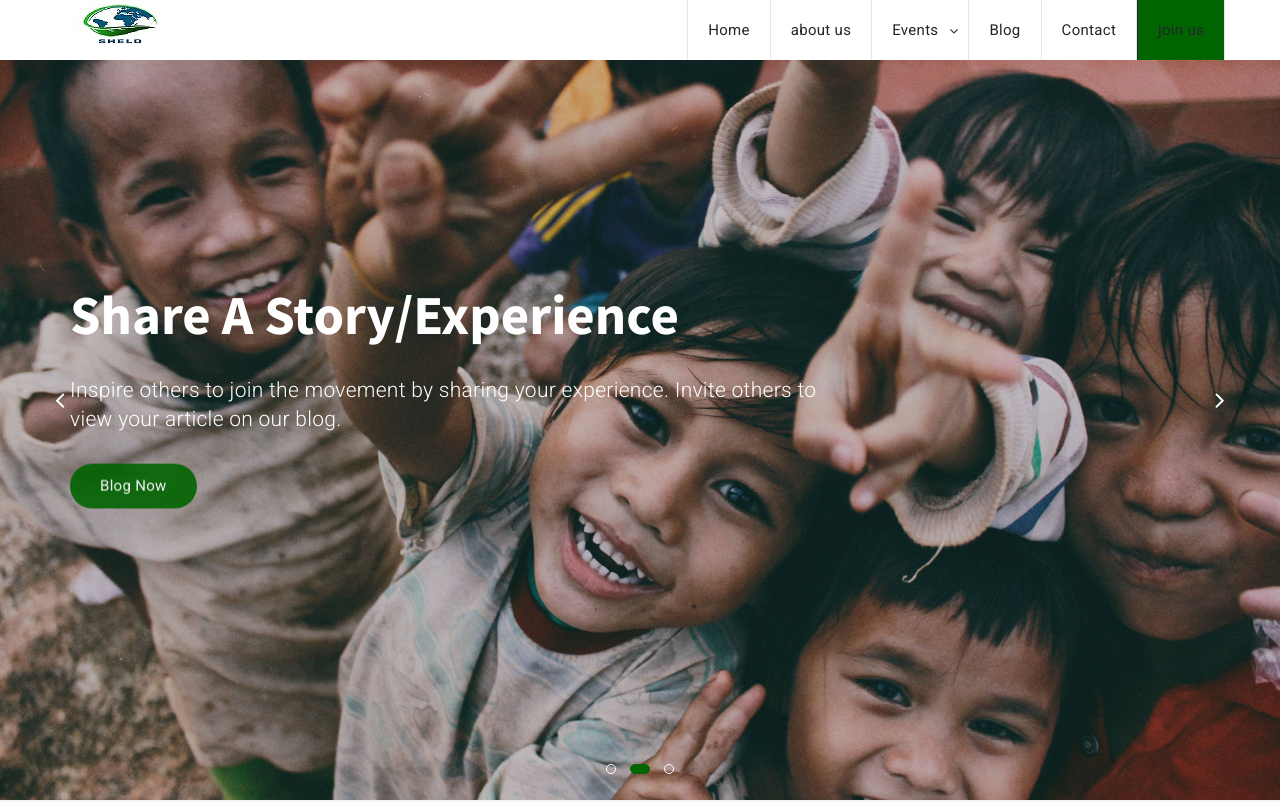
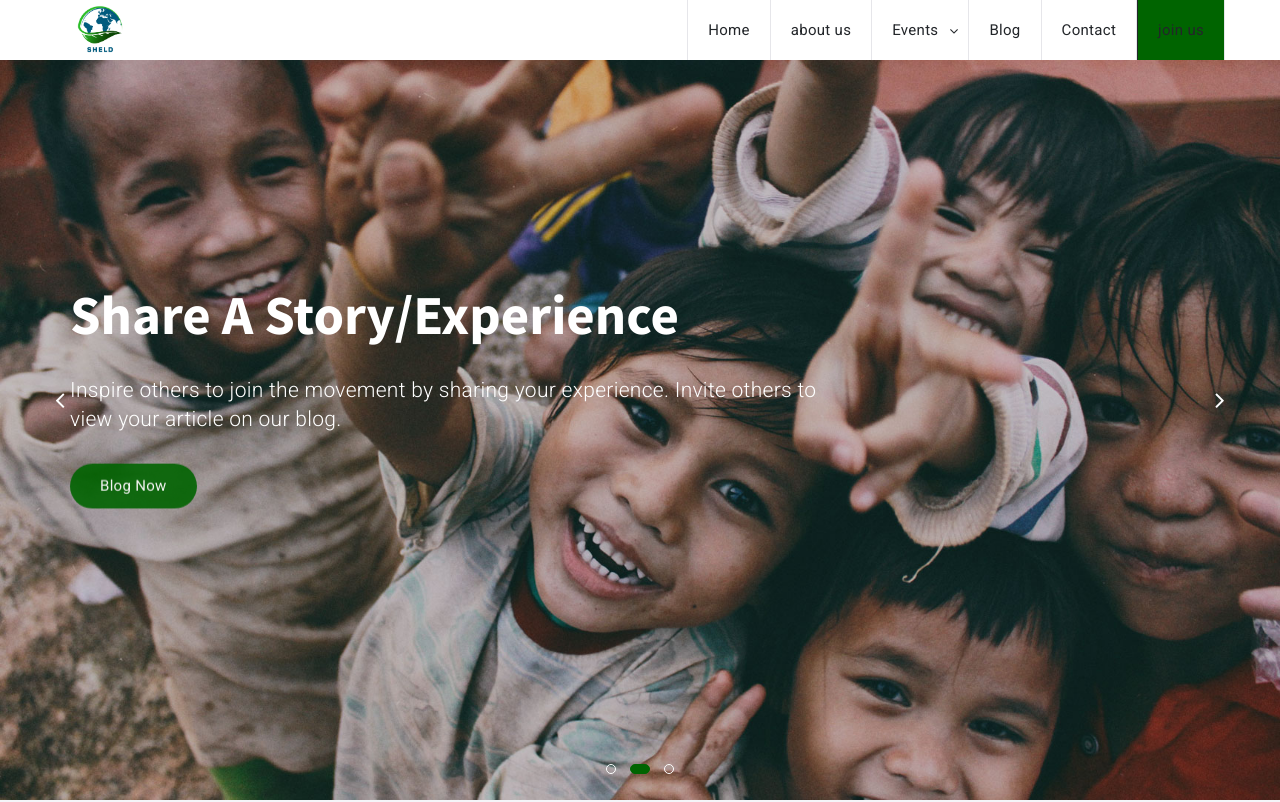
Before and after one commit to SHELDINTIATIVE/SHELD, a plain HTML site: page index.html in a window 1280 px wide. Shown: the top 802 px of the page. Drawn offline with Linux system fonts and the light colour scheme.

Commit message:
i used the normal size of th logo
i used the noemal sixe of the logo

```diff
--- a/index.html
+++ b/index.html
@@ -43,7 +43,7 @@
 				<div class="navbar-header">
 					<!-- Logo -->
 					<div class="navbar-brand">
-						<a class="logo" href="index.html"><img src="img/SHELD logo1.jpg" alt="logo"></a>
+						<a class="logo" href="index.html"><img src="img/SHELD logo.jpg" alt="logo"></a>
 					</div>
 					<!-- Logo -->
 
```
